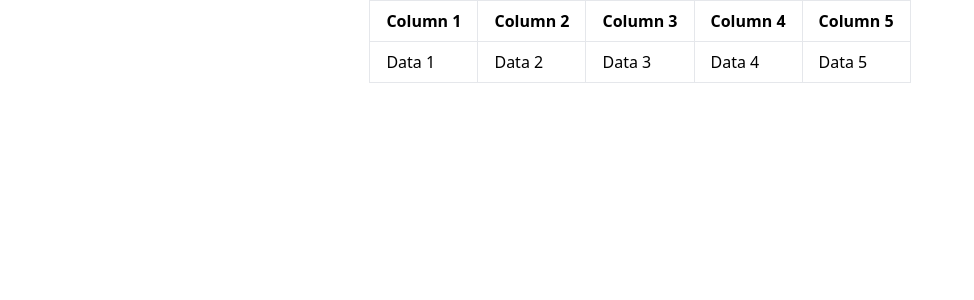
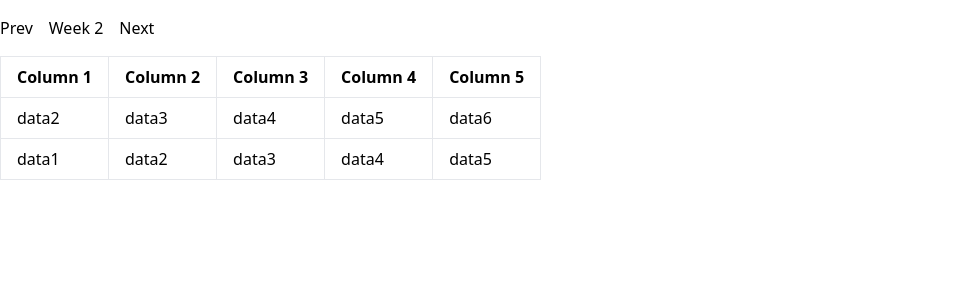
Before and after one commit to hussiiii/HackDavis2024, a Next.js app: page /table-view in a window 1280 px wide. Shown: the top 300 px of the page, without its empty margins (0-974 px from the left). Built offline with nearby package versions, Linux system fonts and the light colour scheme.

Commit message:
fix schemas, api routes, table view

```diff
--- /dev/null
+++ b/src/pages/api/shifts.ts
@@ -0,0 +1,27 @@
+import { PrismaClient } from '@prisma/client';
+
+const prisma = new PrismaClient();
+
+export default async function handler(req: any, res: any) {
+  switch (req.method) {
+    case 'POST':
+      // Create a new shift
+      const { week, date } = req.body;
+      const shift = await prisma.shift.create({
+        data: {
+          week,
+          date
+        },
+      });
+      return res.status(200).json(shift);
+
+    // case 'GET':
+    //   // Get all users
+    //   const users = await prisma.user.findMany();
+    //   return res.status(200).json(users);
+
+    default:
+      res.setHeader('Allow', ['POST']);
+      res.status(405).end(`Method ${req.method} Not Allowed`);
+  }
+}
--- a/src/pages/api/users.ts
+++ b/src/pages/api/users.ts
@@ -1,4 +1,3 @@
-// pages/api/users.js
 import { PrismaClient } from '@prisma/client';
 
 const prisma = new PrismaClient();
--- a/src/pages/index.tsx
+++ b/src/pages/index.tsx
@@ -4,9 +4,9 @@ import "../app/globals.css";
 export default function Home() {
   function createUser() {
     const newUser = {
-      username: "hello1",
-      email: "hello1@hello.com",
-      phone: "9199991991"
+      username: "hello1aef",
+      email: "hello1@hello.comaefwa",
+      phone: "9199991991faew"
     }
     fetch(`/api/users`, {
       method: 'POST',
--- a/src/pages/table-view.tsx
+++ b/src/pages/table-view.tsx
@@ -1,6 +1,57 @@
+import { useState } from "react";
+
 const TableView = () => {
+  const data = [
+    [
+      ["data1", "data2", "data3", "data4", "data5"],
+      ["data1", "data2", "data3", "data4", "data5"]
+    ],
+    [
+      ["data2", "data3", "data4", "data5", "data6"],
+      ["data1", "data2", "data3", "data4", "data5"]
+    ]
+  ]
+
+  const [displayedWeek, setDisplayedWeek] = useState(1);
+
+  function nextWeek() {
+    const nextWeek = displayedWeek + 1 < data.length ? displayedWeek + 1 : displayedWeek;
+    setDisplayedWeek(nextWeek);
+  }
+
+  function prevWeek() {
+    const prevWeek = displayedWeek - 1 >= 0 ? displayedWeek - 1 : displayedWeek;
+    setDisplayedWeek(prevWeek);
+  }
+
+  function populateTable() {
+    for (let i = 0; i < 28; i++) {
+      const newShift = {
+        week: (i / 7) + 1,
+        date: new Date(Date.UTC(2024, 3, i + 1, 12)).toISOString()
+      }
+      fetch(`/api/shifts`, {
+        method: 'POST',
+        headers: {
+            'Content-Type': 'application/json',
+        },
+        body: JSON.stringify(newShift),
+      }).then((response) => {
+        console.log("created shift", i)
+      }).catch(() => {
+        console.log("Error")
+      })
+    }
+
+  }
+
   return (
-      <div className="flex justify-center">
+    <div className="flex flex-col items-start">
+      <div className="flex items-start space-x-4 my-4">
+        <button onClick={prevWeek}>Prev</button>
+        <p>Week {displayedWeek + 1}</p>
+        <button onClick={nextWeek}>Next</button>
+      </div>
       <table className="table-auto border-collapse border border-gray-300">
         <thead>
           <tr>
@@ -12,16 +63,32 @@ const TableView = () => {
           </tr>
         </thead>
         <tbody>
-            <tr>
+          {
+            data[displayedWeek].map((rowData, ind) => {
+              return (
+                <tr key={ind}>
+                  {rowData.map((itemData, ind) => {
+                    return (
+                      <td key={ind} className="border border-gray-200 px-4 py-2">{itemData}</td>
+                    )
+                  })}
+                </tr>
+              )
+            })
+          }
+          {/* <tr>
             <td className="border border-gray-200 px-4 py-2">Data 1</td>
             <td className="border border-gray-200 px-4 py-2">Data 2</td>
             <td className="border border-gray-200 px-4 py-2">Data 3</td>
             <td className="border border-gray-200 px-4 py-2">Data 4</td>
             <td className="border border-gray-200 px-4 py-2">Data 5</td>
-            </tr>
+          </tr> */}
           {/* Additional rows can be added here */}
         </tbody>
       </table>
+      {/* <button onClick={populateTable}>
+        Click me!
+      </button> */}
     </div>
   );
 };
```
Also changed, not shown: 2 other files (tests, documents, lock files or other folders). Lines whose indentation alone changed are shown as unchanged.
